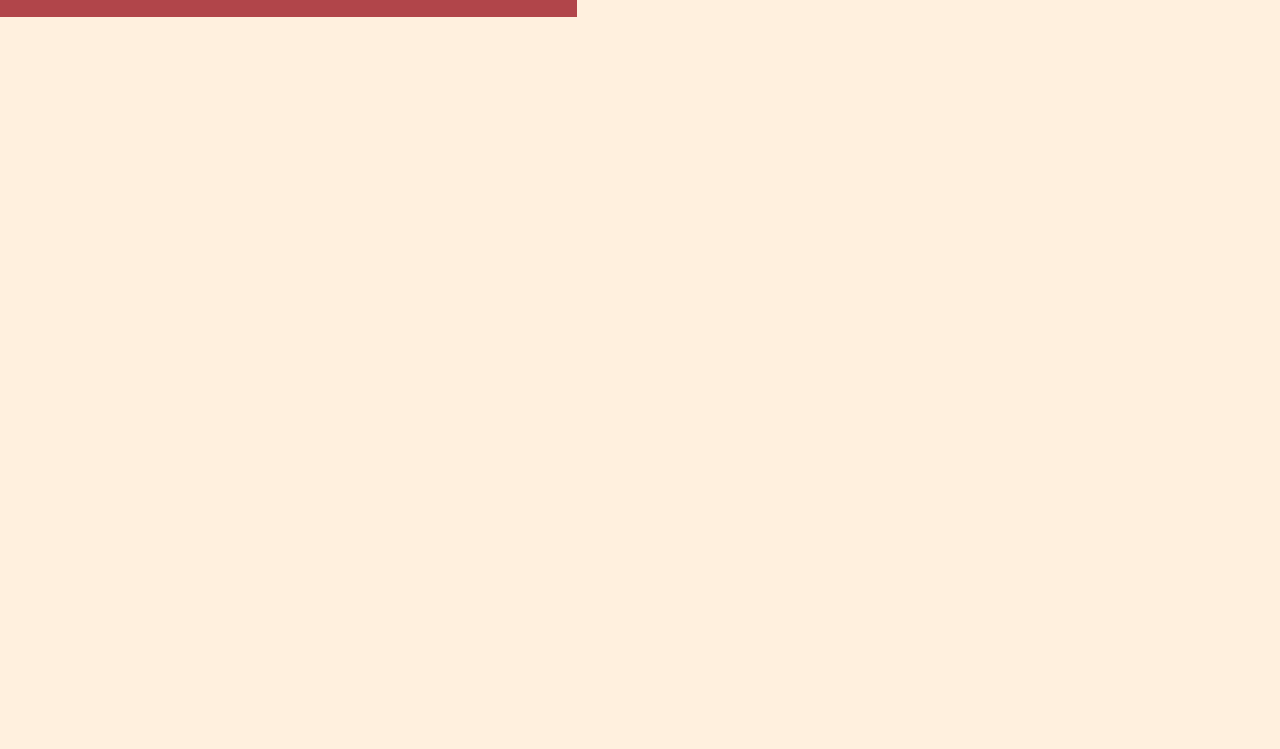
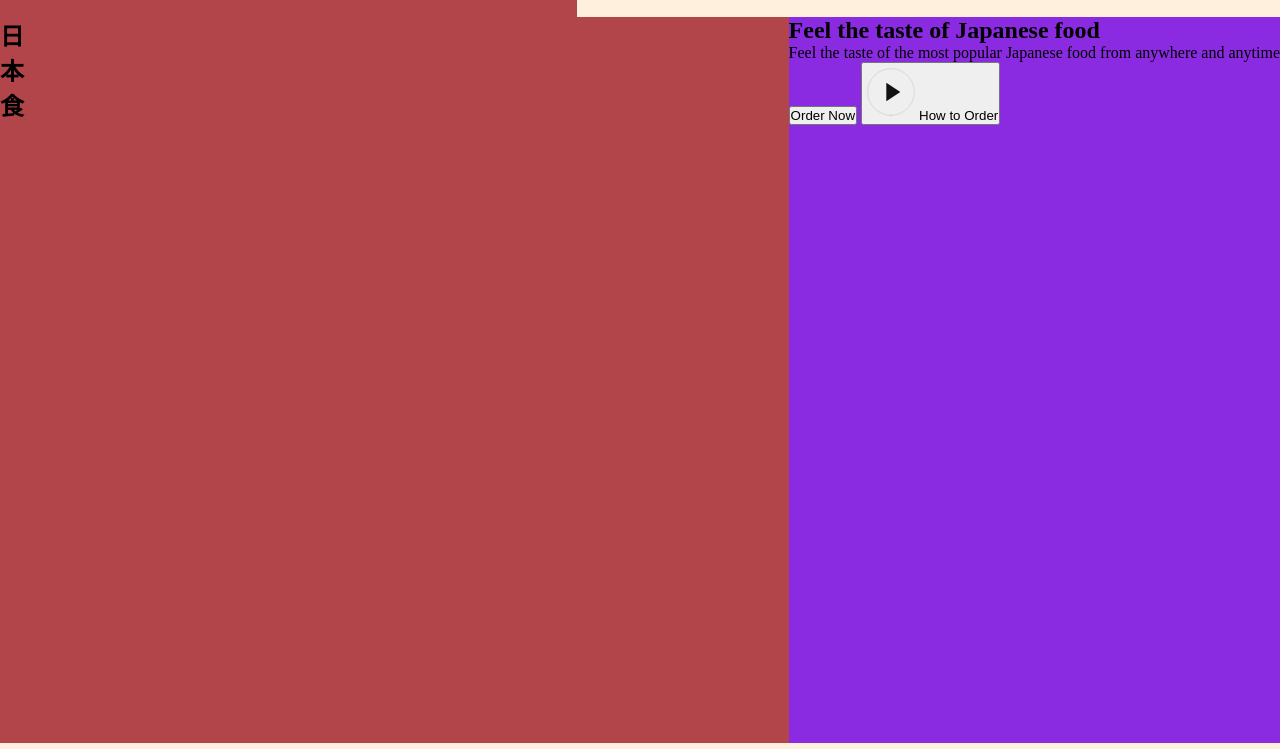
Before and after one commit to tanbir-hossen/sushi, a website built with Vite: page index.html in a window 1280 px wide. Shown: the part 51-800 px from the top of the page. Built offline with nearby package versions, Linux system fonts and the light colour scheme.

Commit message:
add markup for hero section and style hero section image and image overlay

```diff
--- /dev/null
+++ b/css/sections/hero.css
@@ -0,0 +1,31 @@
+.hero {
+    display: flex;
+    min-height: calc(100vh - 74px);
+    overflow: hidden;
+    background-color: blueviolet;
+}
+
+.hero-image {
+    flex: 1;
+    display: flex;
+    flex-direction: column;
+
+    position: relative;
+    z-index: 5;
+}
+
+.hero-image img {
+    width: 120%;
+    height: 100%;
+    object-fit: contain;
+}
+
+.hero-image__overlay {
+    position: absolute;
+    inset: 0;
+    width: 100%;
+
+    background-color: var(--primary-color);
+    z-index: -1;
+
+}
--- a/css/style.css
+++ b/css/style.css
@@ -3,6 +3,13 @@
 
 /* Other css file imports */
 @import url("./sections/header.css");
+@import url("./sections/hero.css");
+@import url("./sections/about.css");
+@import url("./sections/popular.css");
+@import url("./sections/trending.css");
+@import url("./sections/subscribe.css");
+@import url("./sections/footer.css");
+
 
 
 
--- a/index.html
+++ b/index.html
@@ -1,10 +1,10 @@
 <!DOCTYPE html>
 <html lang="en">
   <head>
-  <meta charset="UTF-8">
-  <meta name="viewport" content="width=device-width, initial-scale=1.0">
-  <link rel="icon" type="image/png" href="/sushi.png">
-  <link rel="stylesheet" href="./css/style.css">
+    <meta charset="UTF-8" />
+    <meta name="viewport" content="width=device-width, initial-scale=1.0" />
+    <link rel="icon" type="image/png" href="/sushi.png" />
+    <link rel="stylesheet" href="./css/style.css" />
     <title>Sushiman</title>
   </head>
   <body>
@@ -28,18 +28,42 @@
             <a href="#about-us">About Us</a>
           </li>
           <li>
-          <img src="./assets/search.svg" alt="serach">
+            <img src="./assets/search.svg" alt="serach" />
           </li>
         </ul>
 
         <ul class="header__menu-mobile">
           <li>
-          <img src="./assets/menu.svg" alt="menu">
+            <img src="./assets/menu.svg" alt="menu" />
           </li>
         </ul>
       </nav>
     </header>
 
+    <section class="hero">
+      <div class="hero-image">
+        <!-- <img src="./assets/sushi-1.png" alt="sushi" /> -->
+        <h2>
+          日 <br />
+          本 <br />
+          食
+        </h2>
+        <div class="hero-image__overlay"></div>
+      </div>
+      <div class="hero-content">
+        <div class="hero-content-info">
+          <h1>Feel the taste of Japanese food</h1>
+          <p>Feel the taste of the most popular Japanese food from anywhere and anytime</p>
+
+          <div class="hero-content__buttons">
+            <button class="hero-content__order-button">Order Now</button>
+            <button class="hero-content__play-button">
+              <img src="./assets/play-circle.svg" alt="play">How to Order
+            </button>
+          </div>
+        </div>
+      </div>
+    </section>
     <script src="./js/script.js" type="module"></script>
   </body>
 </html>
```
Also changed, not shown: css/sections/about.css (added), css/sections/footer.css (added), css/sections/popular.css (added), css/sections/subscribe.css (added), css/sections/trending.css (added). Lines whose indentation alone changed are shown as unchanged.
